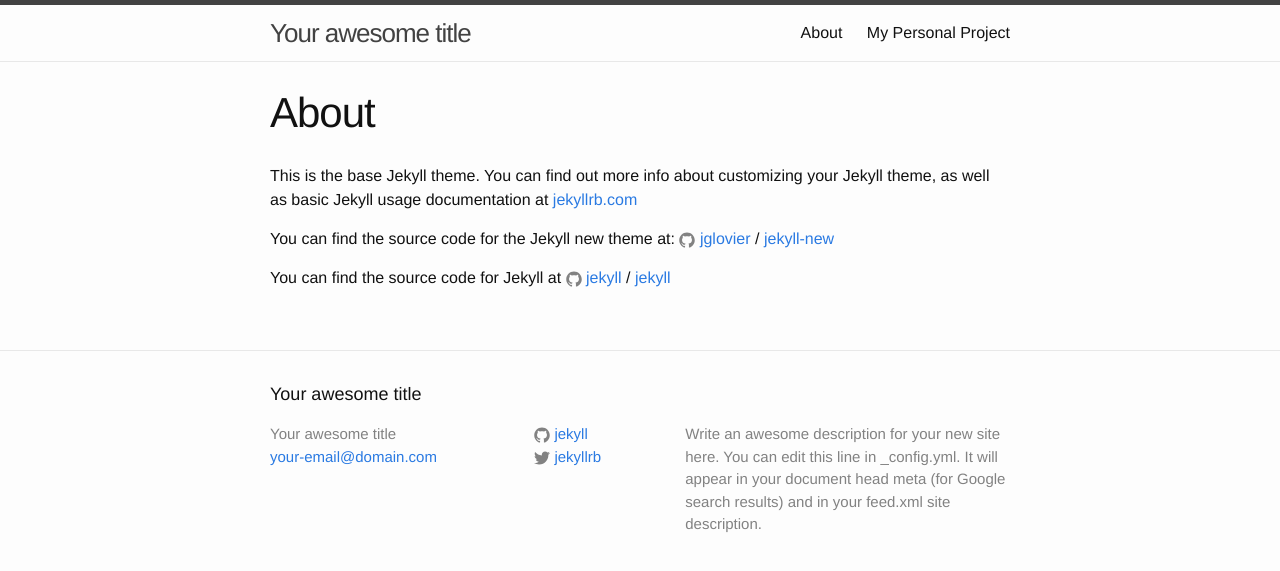
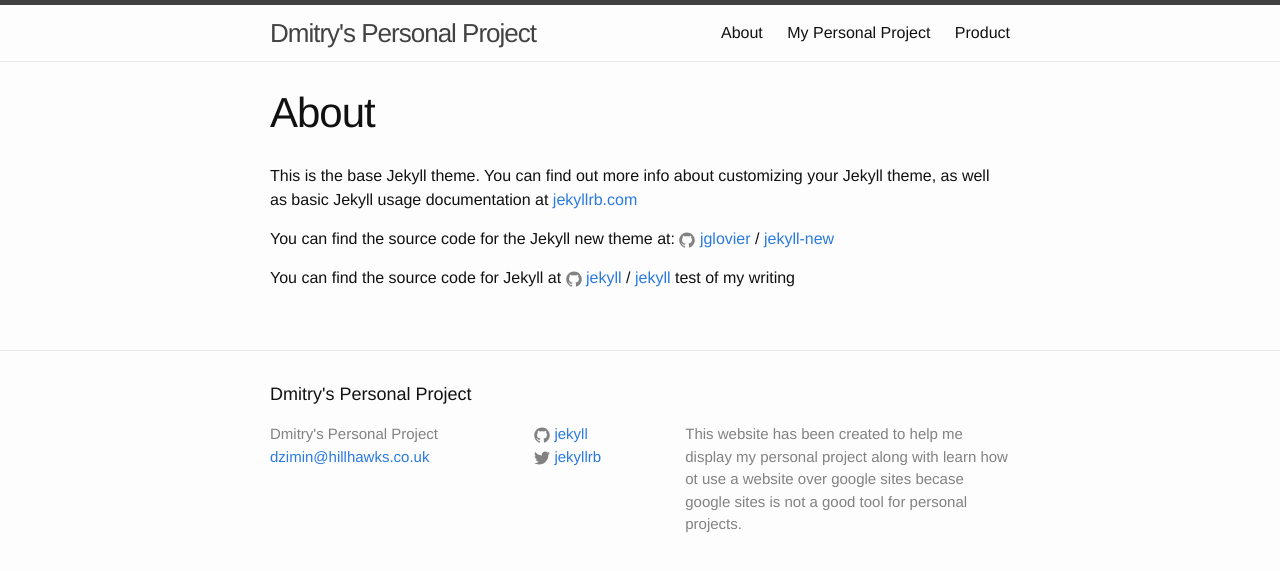
Before and after one commit to dziminPP/dziminPP.github.io, a Jekyll site: the page built from about.md, in a window 1280 px wide. Shown: the top 571 px of the page. Built offline with Jekyll 4.4.1, drawn with Linux system fonts in a browser that asks for light colours.

Commit message:
Mmessage

```diff
--- a/_config.yml
+++ b/_config.yml
@@ -6,12 +6,12 @@
 # 'jekyll serve'. If you change this file, please restart the server process.
 
 # Site settings
-title: Your awesome title
-email: your-email@domain.com
+title: Dmitry's Personal Project
+email: dzimin@hillhawks.co.uk
 description: > # this means to ignore newlines until "baseurl:"
-  Write an awesome description for your new site here. You can edit this
-  line in _config.yml. It will appear in your document head meta (for
-  Google search results) and in your feed.xml site description.
+  This website has been created to help me display my personal project along
+  with learn how ot use a website over google sites becase google sites is not
+  a good tool for personal projects.
 baseurl: "" # the subpath of your site, e.g. /blog
 url: "http://yourdomain.com" # the base hostname & protocol for your site
 twitter_username: jekyllrb
--- a/about.md
+++ b/about.md
@@ -13,3 +13,4 @@ You can find the source code for the Jekyll new theme at:
 You can find the source code for Jekyll at
 {% include icon-github.html username="jekyll" %} /
 [jekyll](https://github.com/jekyll/jekyll)
+test of my writing
--- /dev/null
+++ b/product.md
@@ -0,0 +1,5 @@
+---
+layout: page
+title: Product
+permalink: /product/
+---
```
Also changed, not shown: main.md (+10 -5 lines), 3 other files.
